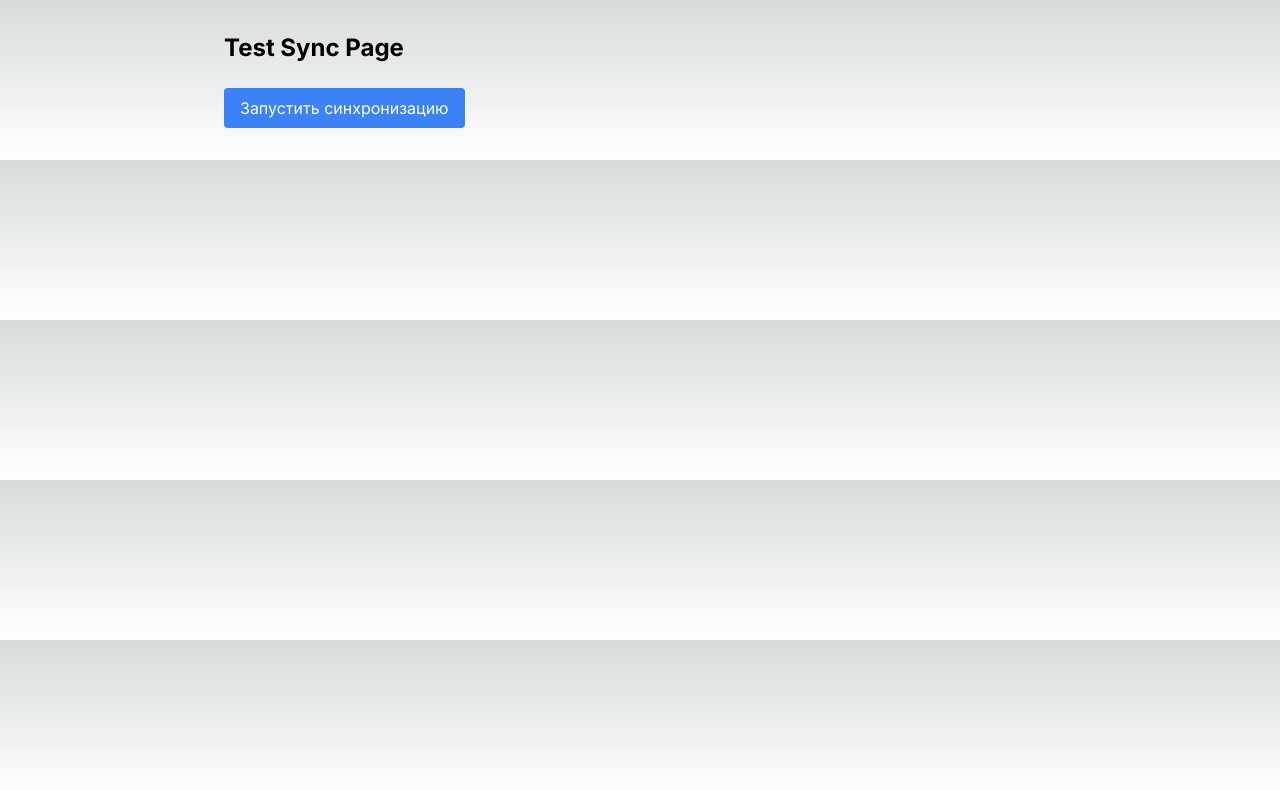
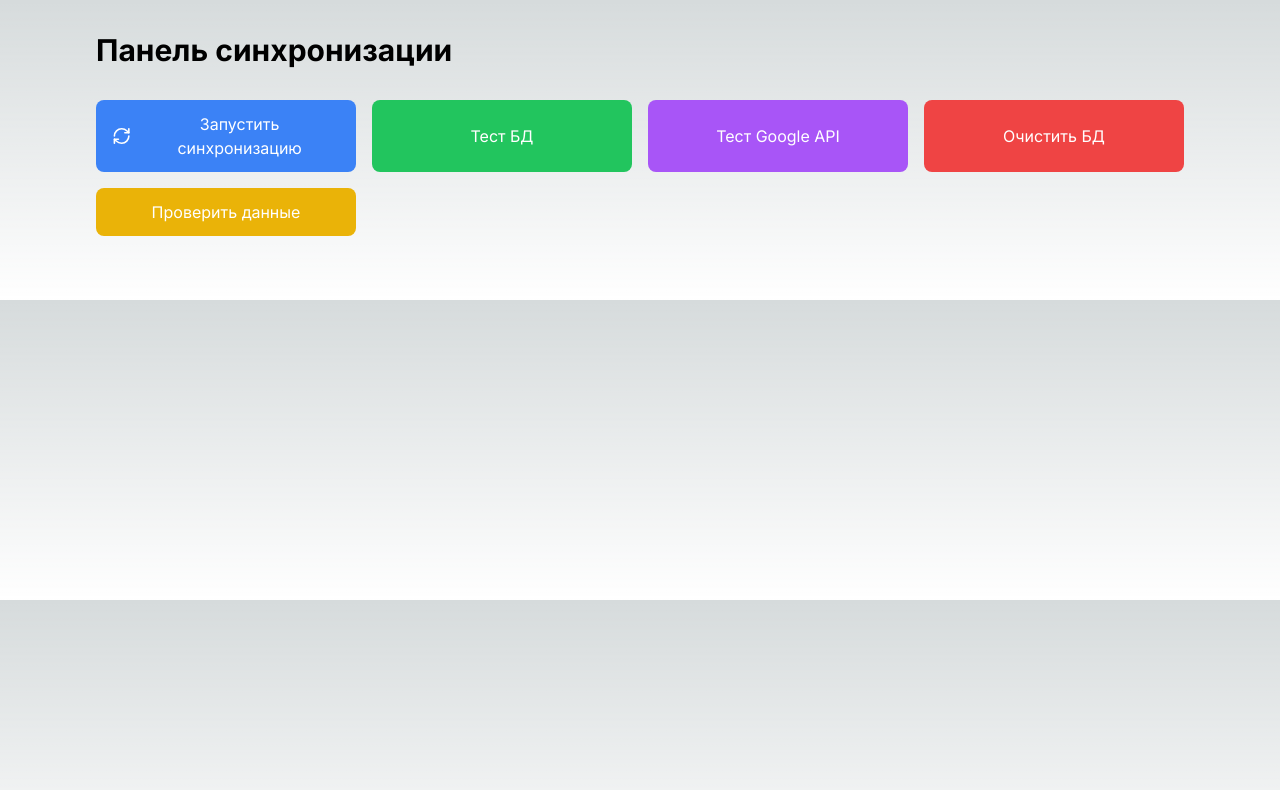
Before and after one commit to wowcombin/ets, a Next.js app: page /test-sync in a window 1280 px wide. Shown: the top 790 px of the page. Built offline with nearby package versions, Linux system fonts and the light colour scheme.

Commit message:
Update page.tsx

```diff
--- a/app/test-sync/page.tsx
+++ b/app/test-sync/page.tsx
@@ -1,6 +1,7 @@
 'use client'
 
 import { useState } from 'react'
+import { RefreshCw, CheckCircle, XCircle, AlertCircle } from 'lucide-react'
 
 export default function TestSyncPage() {
   const [loading, setLoading] = useState(false)
@@ -13,7 +14,8 @@ export default function TestSyncPage() {
     setResults(null)
 
     try {
-      const response = await fetch('/api/sync-all')
+      // Используем новый endpoint
+      const response = await fetch('/api/sync')
       const data = await response.json()
 
       if (data.success) {
@@ -28,96 +30,192 @@ export default function TestSyncPage() {
     }
   }
 
-  const calculateSalaries = async () => {
+  const testDatabase = async () => {
     try {
-      const response = await fetch('/api/calculate-salaries')
+      const response = await fetch('/api/test-db')
       const data = await response.json()
-      alert(`Зарплаты рассчитаны: ${JSON.stringify(data.stats)}`)
+      alert(`База данных: ${data.success ? 'Подключена ✅' : 'Ошибка ❌'}\n${JSON.stringify(data.debug, null, 2)}`)
+    } catch (err: any) {
+      alert(`Ошибка: ${err.message}`)
+    }
+  }
+
+  const testGoogle = async () => {
+    try {
+      const response = await fetch('/api/test-google')
+      const data = await response.json()
+      alert(`Google API: ${data.success ? 'Работает ✅' : 'Ошибка ❌'}\n${data.message || data.error}`)
+    } catch (err: any) {
+      alert(`Ошибка: ${err.message}`)
+    }
+  }
+
+  const clearDatabase = async () => {
+    if (!confirm('Это удалит ВСЕ данные из базы. Продолжить?')) return
+
+    try {
+      const response = await fetch('/api/clear-all')
+      const data = await response.json()
+      alert(`База очищена: ${JSON.stringify(data.deleted)}`)
+      setResults(null)
+    } catch (err: any) {
+      alert(`Ошибка: ${err.message}`)
+    }
+  }
+
+  const checkData = async () => {
+    try {
+      const response = await fetch('/api/check-data')
+      const data = await response.json()
+      console.log('Data check:', data)
+      alert(`Проверка данных:\n${JSON.stringify(data.status, null, 2)}`)
     } catch (err: any) {
       alert(`Ошибка: ${err.message}`)
     }
   }
 
   return (
-    <div className="p-8 max-w-4xl mx-auto">
-      <h1 className="text-2xl font-bold mb-6">Test Sync Page</h1>
+    <div className="p-8 max-w-6xl mx-auto">
+      <h1 className="text-3xl font-bold mb-8">Панель синхронизации</h1>
 
-      <div className="space-y-4">
+      {/* Кнопки управления */}
+      <div className="grid grid-cols-2 md:grid-cols-4 gap-4 mb-8">
         <button
           onClick={runSync}
           disabled={loading}
-          className="px-4 py-2 bg-blue-500 text-white rounded hover:bg-blue-600 disabled:opacity-50"
+          className="px-4 py-3 bg-blue-500 text-white rounded-lg hover:bg-blue-600 disabled:opacity-50 flex items-center justify-center gap-2"
         >
+          <RefreshCw className={`w-5 h-5 ${loading ? 'animate-spin' : ''}`} />
           {loading ? 'Синхронизация...' : 'Запустить синхронизацию'}
         </button>
 
-        {results && (
-          <button
-            onClick={calculateSalaries}
-            className="ml-4 px-4 py-2 bg-green-500 text-white rounded hover:bg-green-600"
-          >
-            Рассчитать зарплаты
-          </button>
-        )}
+        <button
+          onClick={testDatabase}
+          className="px-4 py-3 bg-green-500 text-white rounded-lg hover:bg-green-600"
+        >
+          Тест БД
+        </button>
+
+        <button
+          onClick={testGoogle}
+          className="px-4 py-3 bg-purple-500 text-white rounded-lg hover:bg-purple-600"
+        >
+          Тест Google API
+        </button>
+
+        <button
+          onClick={clearDatabase}
+          className="px-4 py-3 bg-red-500 text-white rounded-lg hover:bg-red-600"
+        >
+          Очистить БД
+        </button>
+
+        <button
+          onClick={checkData}
+          className="px-4 py-3 bg-yellow-500 text-white rounded-lg hover:bg-yellow-600"
+        >
+          Проверить данные
+        </button>
       </div>
 
+      {/* Ошибки */}
       {error && (
-        <div className="mt-4 p-4 bg-red-100 text-red-700 rounded">
-          <h3 className="font-bold">Ошибка:</h3>
-          <pre>{error}</pre>
+        <div className="mb-6 p-4 bg-red-50 border border-red-200 rounded-lg">
+          <div className="flex items-center gap-2 text-red-700">
+            <XCircle className="w-5 h-5" />
+            <h3 className="font-bold">Ошибка:</h3>
+          </div>
+          <pre className="mt-2 text-sm text-red-600">{error}</pre>
         </div>
       )}
 
+      {/* Результаты */}
       {results && (
-        <div className="mt-6 space-y-4">
-          <div className="p-4 bg-green-100 rounded">
-            <h3 className="font-bold text-green-800">Успешно!</h3>
-            <p>{results.message}</p>
+        <div className="space-y-6">
+          {/* Успешное сообщение */}
+          <div className="p-4 bg-green-50 border border-green-200 rounded-lg">
+            <div className="flex items-center gap-2 text-green-700">
+              <CheckCircle className="w-5 h-5" />
+              <h3 className="font-bold">Синхронизация завершена!</h3>
+            </div>
+            <p className="mt-1 text-green-600">{results.message}</p>
           </div>
 
-          <div className="p-4 bg-gray-100 rounded">
-            <h3 className="font-bold mb-2">Статистика:</h3>
-            <ul className="space-y-1">
-              <li>Сотрудников обработано: {results.stats.employeesProcessed}</li>
-              <li>Транзакций создано: {results.stats.transactionsCreated}</li>
-              <li>Транзакций в БД: {results.stats.transactionsInDb}</li>
-              <li>Общий Gross: ${results.stats.totalGross?.toFixed(2)}</li>
-              <li>Время: {results.stats.timeElapsed}</li>
-            </ul>
+          {/* Статистика */}
+          <div className="grid grid-cols-2 md:grid-cols-4 gap-4">
+            <div className="p-4 bg-white border rounded-lg">
+              <div className="text-sm text-gray-500">Сотрудников</div>
+              <div className="text-2xl font-bold">{results.stats.employeesProcessed}</div>
+            </div>
+
+            <div className="p-4 bg-white border rounded-lg">
+              <div className="text-sm text-gray-500">Транзакций</div>
+              <div className="text-2xl font-bold">{results.stats.transactionsCreated}</div>
+            </div>
+
+            <div className="p-4 bg-white border rounded-lg">
+              <div className="text-sm text-gray-500">Карт</div>
+              <div className="text-2xl font-bold">{results.stats.cardsProcessed || 0}</div>
+            </div>
+
+            <div className="p-4 bg-white border rounded-lg">
+              <div className="text-sm text-gray-500">Время</div>
+              <div className="text-2xl font-bold">{results.stats.timeElapsed}</div>
+            </div>
+
+            <div className="p-4 bg-white border rounded-lg">
+              <div className="text-sm text-gray-500">Общий Gross</div>
+              <div className="text-2xl font-bold text-green-600">
+                ${results.stats.totalGross?.toFixed(2)}
+              </div>
+            </div>
+
+            <div className="p-4 bg-white border rounded-lg">
+              <div className="text-sm text-gray-500">Общий Net</div>
+              <div className="text-2xl font-bold text-blue-600">
+                ${results.stats.totalNet?.toFixed(2)}
+              </div>
+            </div>
+
+            <div className="p-4 bg-white border rounded-lg">
+              <div className="text-sm text-gray-500">Расходы</div>
+              <div className="text-2xl font-bold text-red-600">
+                ${results.stats.totalExpenses?.toFixed(2)}
+              </div>
+            </div>
+
+            <div className="p-4 bg-white border rounded-lg">
+              <div className="text-sm text-gray-500">Зарплаты</div>
+              <div className="text-2xl font-bold">{results.stats.salariesCalculated || 0}</div>
+            </div>
           </div>
 
-          {results.employees && (
-            <div className="p-4 bg-blue-50 rounded">
-              <h3 className="font-bold mb-2">Сотрудники ({results.employees.length}):</h3>
-              <div className="grid grid-cols-3 gap-2">
-                {results.employees.map((emp: any, i: number) => (
-                  <div key={i} className="text-sm">
-                    {emp.username}
-                    {emp.isManager && ' 👔'}
-                    {emp.isFired && ' ❌'}
+          {/* Детали по сотрудникам */}
+          {results.details && results.details.length > 0 && (
+            <div className="p-4 bg-blue-50 border border-blue-200 rounded-lg">
+              <h3 className="font-bold mb-3 text-blue-900">Обработанные сотрудники:</h3>
+              <div className="grid grid-cols-2 md:grid-cols-3 gap-2">
+                {results.details.map((emp: any, i: number) => (
+                  <div key={i} className="p-2 bg-white rounded text-sm">
+                    <div className="font-medium">{emp.employee}</div>
+                    <div className="text-gray-600">
+                      {emp.transactions} транзакций
+                      {emp.totalGross && ` • $${emp.totalGross.toFixed(2)}`}
+                    </div>
                   </div>
                 ))}
               </div>
             </div>
           )}
 
-          {results.sampleTransactions && (
-            <div className="p-4 bg-yellow-50 rounded">
-              <h3 className="font-bold mb-2">Примеры транзакций:</h3>
-              <div className="space-y-1 text-sm">
-                {results.sampleTransactions.map((t: any, i: number) => (
-                  <div key={i}>
-                    {t.employee} → {t.casino}: ${t.gross.toFixed(2)}
-                  </div>
-                ))}
+          {/* Ошибки */}
+          {results.errors && results.errors.length > 0 && (
+            <div className="p-4 bg-yellow-50 border border-yellow-200 rounded-lg">
+              <div className="flex items-center gap-2 text-yellow-700 mb-3">
+                <AlertCircle className="w-5 h-5" />
+                <h3 className="font-bold">Предупреждения:</h3>
               </div>
-            </div>
-          )}
-
-          {results.errors && results.errors.length > 0 && (
-            <div className="p-4 bg-red-50 rounded">
-              <h3 className="font-bold mb-2 text-red-700">Ошибки:</h3>
-              <ul className="list-disc list-inside text-sm text-red-600">
+              <ul className="list-disc list-inside text-sm text-yellow-600 space-y-1">
                 {results.errors.map((err: string, i: number) => (
                   <li key={i}>{err}</li>
                 ))}
@@ -125,9 +223,12 @@ export default function TestSyncPage() {
             </div>
           )}
 
-          <details className="p-4 bg-gray-50 rounded">
-            <summary className="cursor-pointer font-bold">Полный ответ (JSON)</summary>
-            <pre className="mt-2 text-xs overflow-auto">
+          {/* JSON для отладки */}
+          <details className="p-4 bg-gray-50 border border-gray-200 rounded-lg">
+            <summary className="cursor-pointer font-bold text-gray-700">
+              Полный ответ (JSON)
+            </summary>
+            <pre className="mt-3 text-xs overflow-auto bg-white p-3 rounded">
               {JSON.stringify(results, null, 2)}
             </pre>
           </details>
```
